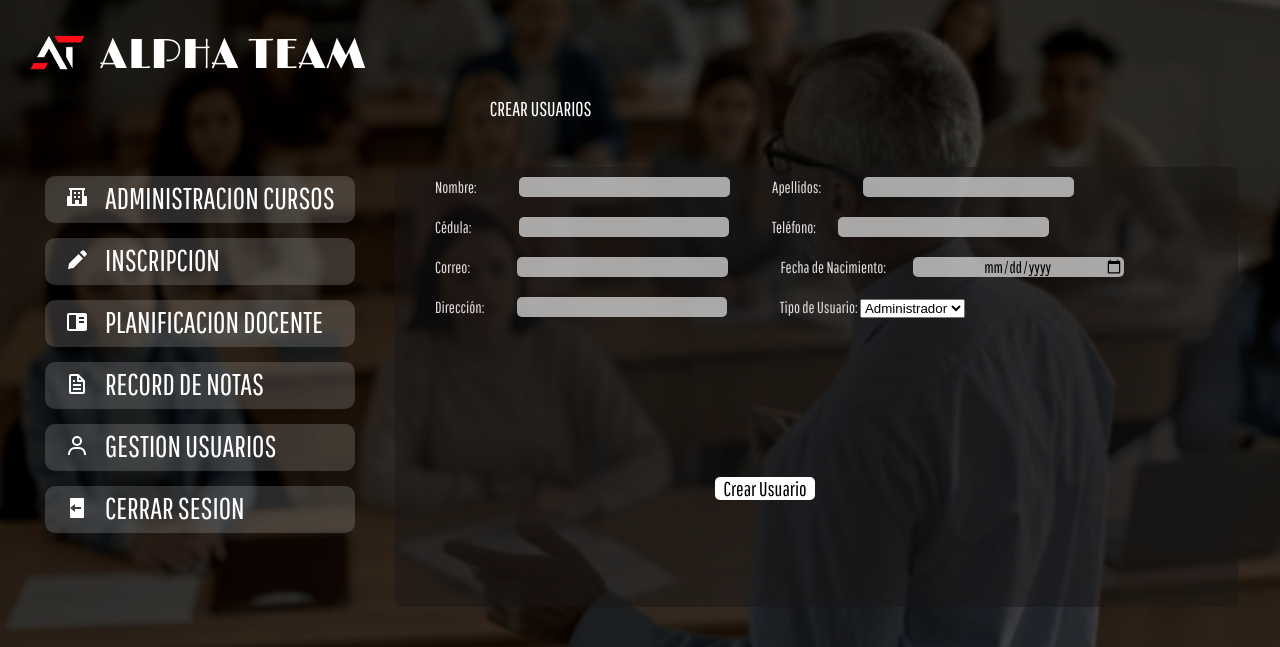
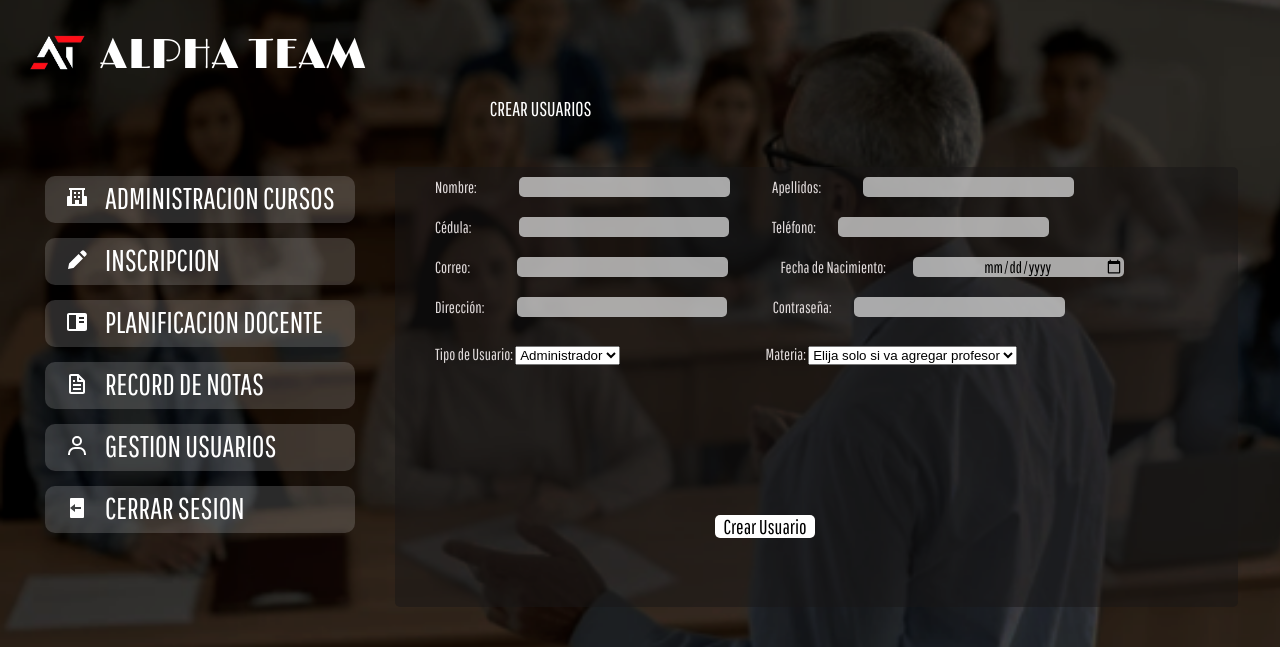
Before and after one commit to AlphaTeam23/AlphaTeamBlack, a Flask app: page /alphaTeam/admin/crearusuarios in a window 1280 px wide. Shown: the top 647 px of the page. Run offline with Flask 3, Linux system fonts and the light colour scheme.

Commit message:
cambiso finales casi

```diff
--- a/app.py
+++ b/app.py
@@ -756,6 +756,7 @@ def a_estudiantes():
 def a_crearusuarios():
     if request.method == 'POST':
         # Procesar el formulario
+        id_asignatura = request.form.get('materia')
         nombre = request.form.get('nomt')
         apellidos = request.form.get('apet')
         cedula = request.form.get('cedula', '')
@@ -790,9 +791,9 @@ def a_crearusuarios():
             next_id = 1 if last_id is None else last_id + 1
             matricula = f'P-{next_id:05d}'
             cursor.execute('''
-                INSERT INTO profesores (matricula, nombre, apellidos, cedula, telefono, correo, fecha_nacimiento, direccion, contraseña)
-                VALUES (%s, %s, %s, %s, %s, %s, %s, %s, %s)
-            ''', (matricula, nombre, apellidos, cedula, telefono, correo, fecha_nacimiento, direccion, contraseña))
+                INSERT INTO profesores (matricula, nombre, apellidos, cedula, telefono, correo, fecha_nacimiento, direccion, contraseña, id_asignatura)
+                VALUES (%s, %s, %s, %s, %s, %s, %s, %s, %s, %s)
+            ''', (matricula, nombre, apellidos, cedula, telefono, correo, fecha_nacimiento, direccion, contraseña, id_asignatura))
 
         else:
             return "Tipo de usuario no válido.", 400
--- a/static/css/estilos_admin.css
+++ b/static/css/estilos_admin.css
@@ -769,8 +769,16 @@ fieldset {
     margin-left: 40px;
 }
 
+.nacimiento {
+    margin-left: 40px;
+}
+
 .fechnac {
     margin-left: 80px;
+}
+
+.materia {
+    margin-left: 143px;
 }
 
 .contraseña {
@@ -797,6 +805,10 @@ fieldset {
 
 .direccion {
     margin-left: 40px;
+}
+
+.direccioninscripcion {
+    margin-left: 0px;
 }
 
 .inpparent {
--- a/templates/admin/a_crearusuario.html
+++ b/templates/admin/a_crearusuario.html
@@ -59,17 +59,31 @@
                 <label class="correo for="correo">Correo:</label>
                 <input class="inpcorreo" type="email" id="correo" name="correo">
 
-                <label class="ocupacion" for="nacimiento">Fecha de Nacimiento:</label>
+                <label class="nacimiento" for="nacimiento">Fecha de Nacimiento:</label>
                 <input class="inpocup" class="inpeduc" type="date" id="nacimiento" name="nacimiento">
             <br>
                 <label class="direccion" for="direccion">Dirección:</label>
                 <input class="inpdireccion" type="text" id="direccion" name="direccion" required>
+                <label class="contraseña" for="contraseña">Contraseña:</label>
+                <input type="password" id="contraseña" name="contraseña">
 
-
+            <br><br>
                 <label class="selectusuario" for="tipousuario">Tipo de Usuario:</label>
                 <select id="tipousuario" name="tipousuario" required>
                     <option value="administrador">Administrador</option>
                     <option value="profesor">Profesor</option>
+                </select>
+
+                <label class="materia" for="materia">Materia:</label>
+                <select class="selectmateria" id="materia" name="materia">
+                    <option value="0">Elija solo si va agregar profesor</option>
+                    <option value="1">Lengua Española</option>
+                    <option value="2">Matematicas</option>
+                    <option value="3">Ciencias Sociales</option>
+                    <option value="4">Ciencias Naturales</option>
+                    <option value="5">Fisica</option>
+                    <option value="6">Educacion Financiera</option>
+                    <option value="7">Ingles</option>
                 </select>
             <br>
                 <button class="btguardarusuario" type="submit">Crear Usuario</button>
--- a/templates/admin/a_inscripcion.html
+++ b/templates/admin/a_inscripcion.html
@@ -143,7 +143,7 @@
                     <label class="ocupacion" for="ocup">Ocupacion</label>
                     <input class="inpocup" name="ocup"  type="text" id="ocup" required placeholder="Ej: Contador">
 
-                    <label class="direccion" for="direccion">Direccion</label>
+                    <label class="direccioninscripcion" for="direccion">Direccion</label>
                     <input class="inpdireccion" name="direccion" type="text" id="direccion" required placeholder="Ej: Santiago">
 
 
```
